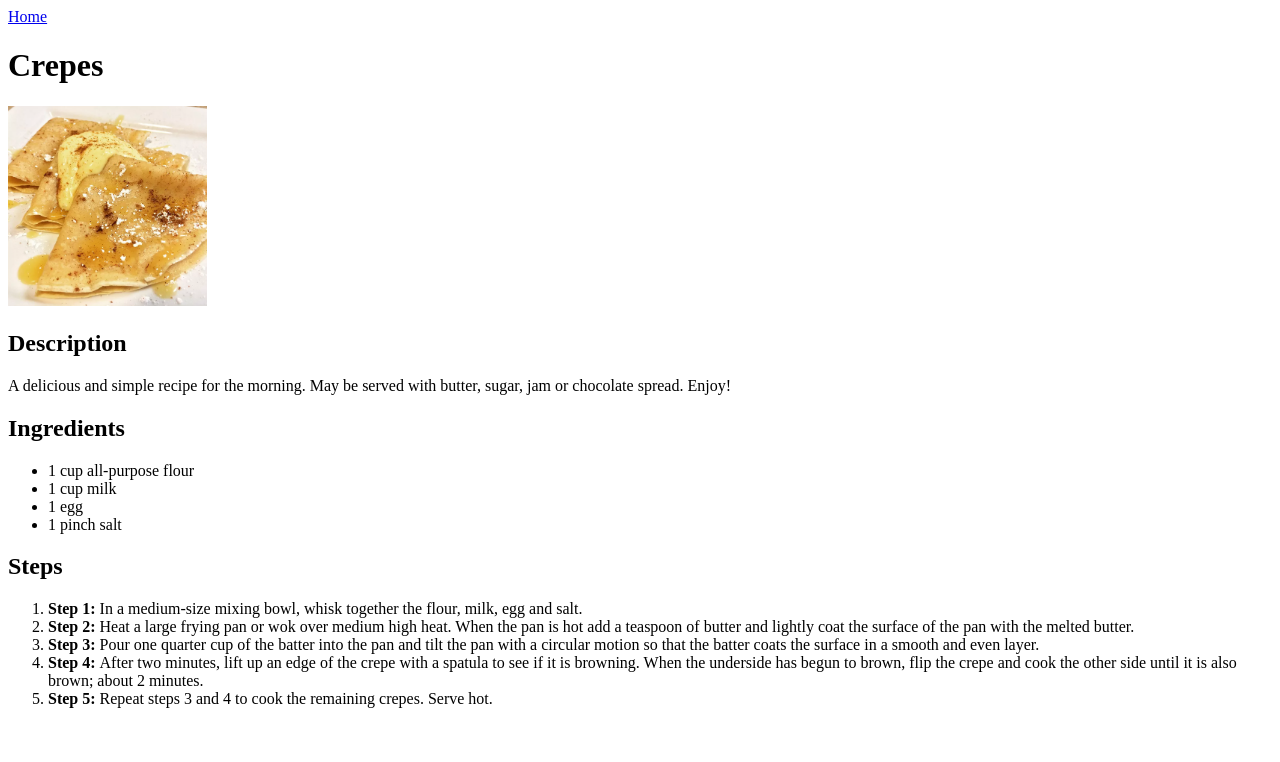
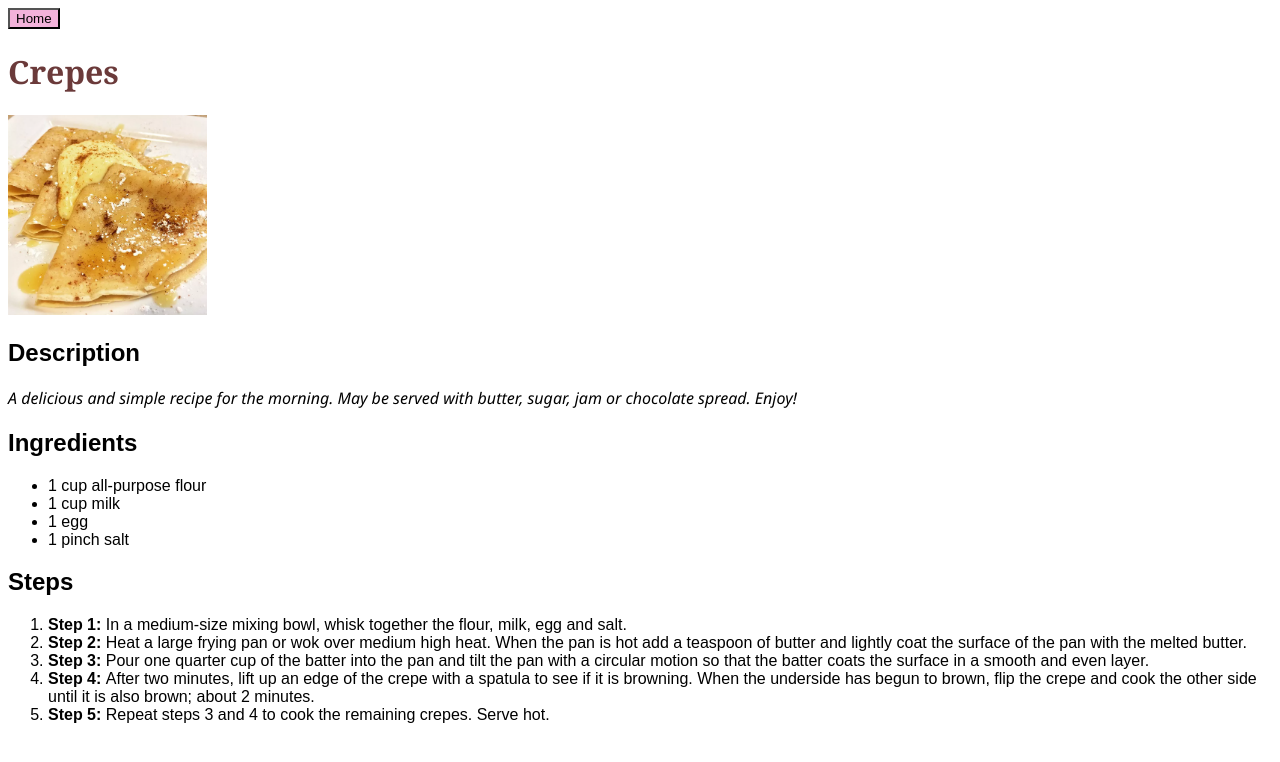
Before and after one commit to huanillo/odin_recipes, a plain HTML site: page recipes/crepes.html in a window 1280 px wide. Drawn offline with Linux system fonts and the light colour scheme.

Commit message:
Primeros cambios estéticos, boton de atras y tipografías.

```diff
--- a/recipes/crepes.html
+++ b/recipes/crepes.html
@@ -3,14 +3,15 @@
 <head>
     <meta charset="UTF-8">
     <meta name="viewport" content="width=device-width, initial-scale=1.0">
+    <link rel="stylesheet" href="../style.css">
     <title>Odin Recipes | Crepes</title>
 </head>
 <body>
-    <a href="../index.html">Home</a></p>
+    <button id="back-button" class="button back" href="../index.html">Home</button></p>
     <h1>Crepes</h1>
     <img src="../images/crepes.png" alt="Yummy looking crepes" height="200"></p>
     <h2>Description</h2>
-    <p>A delicious and simple recipe for the morning. May be served with butter, sugar, jam or chocolate spread. Enjoy!</p>
+    <p class="p1">A delicious and simple recipe for the morning. May be served with butter, sugar, jam or chocolate spread. Enjoy!</p>
 
     <h2>Ingredients</h2>
     <ul>
--- /dev/null
+++ b/style.css
@@ -0,0 +1,14 @@
+body {
+    font-family: Arial, Helvetica, sans-serif;
+  }
+.p1{
+    font-family:'Segoe UI', Tahoma, Geneva, Verdana, sans-serif;
+    font-style: italic;
+}
+h1{
+    font-family:Cambria, Cochin, Georgia, Times, 'Times New Roman', serif;
+    color: #6b3a3a;
+}
+.button{
+    background-color:#f3b2da;
+}
```
Also changed, not shown: index.html (+1 -0 lines), recipes/lasagna.html (+3 -2 lines), recipes/pancakes.html (+3 -2 lines).
